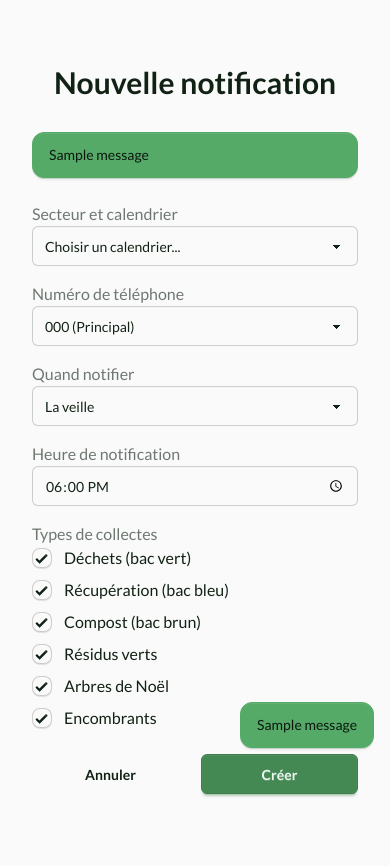
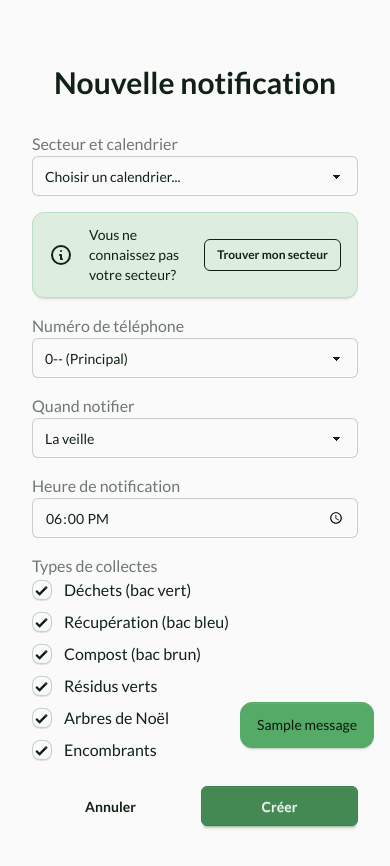
Before and after one commit to charlesmatte/notibac, a Django app: page /notifications/add/ in a window 390 px wide. Shown: the part 80-946 px from the top of the page. Before the commit the page ends 877 px from the top, so only its background shows below. Run offline with Django 5.2, Linux system fonts and the light colour scheme; a user stored in the database is signed in; tables that the repository leaves empty hold one stand-in row (values such as "Sample post"); one stand-in notice (Sample message) is shown; style sheets or scripts are compiled from the project's sources.

Commit message:
feat: improve notification form with sector lookup helper
Add info box with link to find your sector by address. Use formatted
phone number display for better readability.

```diff
--- a/notibac/website/templates/notifications/form.html
+++ b/notibac/website/templates/notifications/form.html
@@ -5,14 +5,10 @@
       {% if notification %}Modifier la notification{% else %}Nouvelle notification{% endif %}
     </h1>
 
-    {% if messages %} {% for message in messages %}
-    <div class="alert {% if message.tags == 'error' %}alert-error{% else %}alert-success{% endif %} mb-6">
-      <span>{{ message }}</span>
-    </div>
-    {% endfor %} {% endif %}
-
     <form method="post">
       {% csrf_token %}
+
+
 
       <!-- Calendar Selection -->
       <div class="form-control mb-4">
@@ -29,6 +25,17 @@
         </select>
       </div>
 
+       <!-- Sector Info -->
+      <div class="alert bg-base-200 border-base-300 mb-4">
+        <svg xmlns="http://www.w3.org/2000/svg" fill="none" viewBox="0 0 24 24" class="stroke-current shrink-0 w-6 h-6">
+          <path stroke-linecap="round" stroke-linejoin="round" stroke-width="2" d="M13 16h-1v-4h-1m1-4h.01M21 12a9 9 0 11-18 0 9 9 0 0118 0z"></path>
+        </svg>
+        <span>Vous ne connaissez pas votre secteur?</span>
+        <a href="https://www.rouyn-noranda.ca/recherche-par-adresse" target="_blank" rel="noopener noreferrer" class="btn btn-sm btn-outline">
+          Trouver mon secteur
+        </a>
+      </div>
+
       <!-- Phone Number Selection -->
       <div class="form-control mb-4">
         <label class="label" for="id_phone_number">
@@ -37,7 +44,7 @@
         <select name="phone_number" id="id_phone_number" class="select select-bordered w-full" required>
           {% for phone in verified_phones %}
           <option value="{{ phone.pk }}" {% if notification and notification.phone_number.pk == phone.pk %}selected{% endif %}>
-            {{ phone.phone_number }}{% if phone.is_primary %} (Principal){% endif %}
+            {{ phone.formatted }}{% if phone.is_primary %} (Principal){% endif %}
           </option>
           {% endfor %}
         </select>
```
